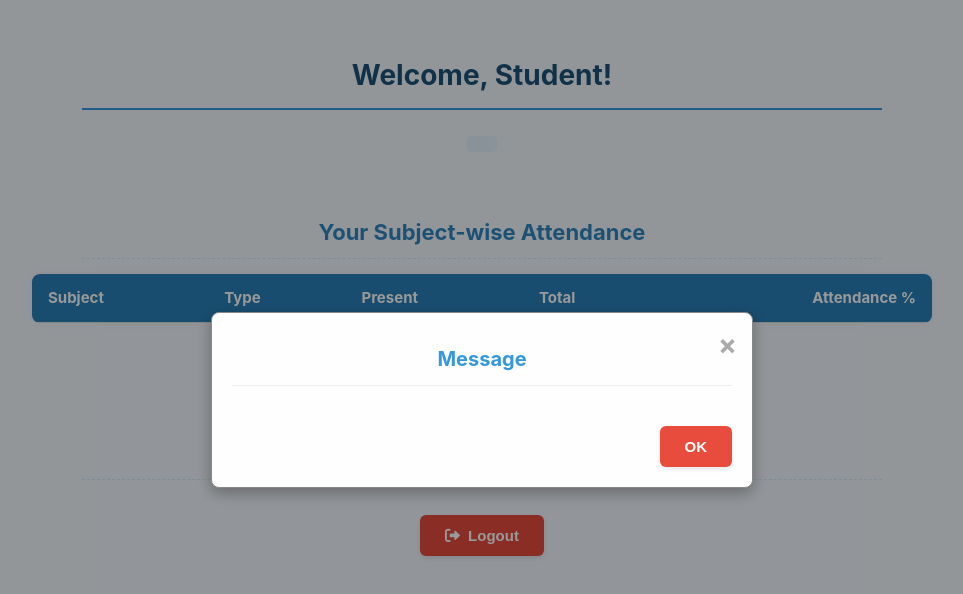
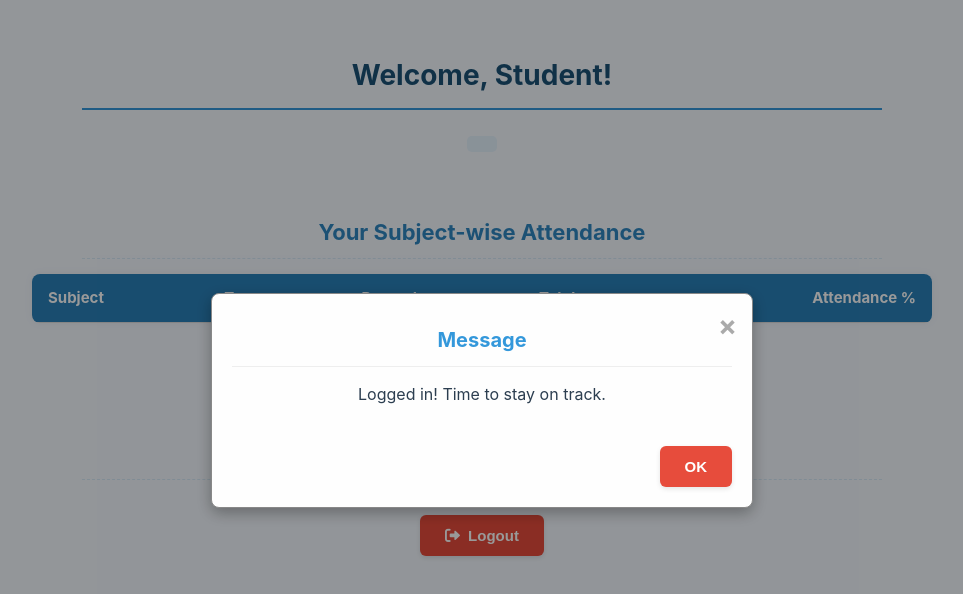
Before and after one commit to SmitChotai/smsv10, a website: page student.html in a window 1280 px wide. Shown: the whole page, without its empty margins (158-1121 px from the left). Drawn offline with Linux system fonts and the light colour scheme; no server answers.

Commit message:
Update student.html

```diff
--- a/student.html
+++ b/student.html
@@ -260,7 +260,7 @@
         <div class="modal-content">
             <span class="close-button" id="modalCloseButton">&times;</span>
             <div class="modal-header" id="modalHeader">Message</div>
-            <div class="modal-body" id="modalBody"></div>
+            <div class="modal-body" id="modalBody">Logged in! Time to stay on track.</div>
             <div class="modal-footer">
                 <button id="modalOkButton">OK</button>
             </div>
```
